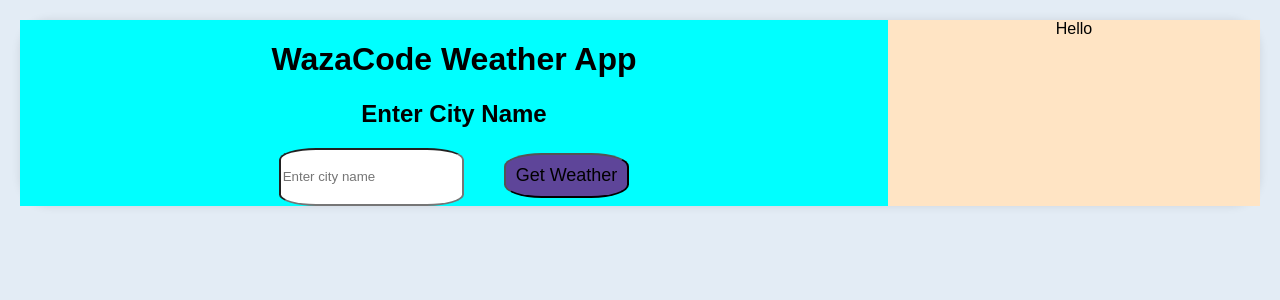
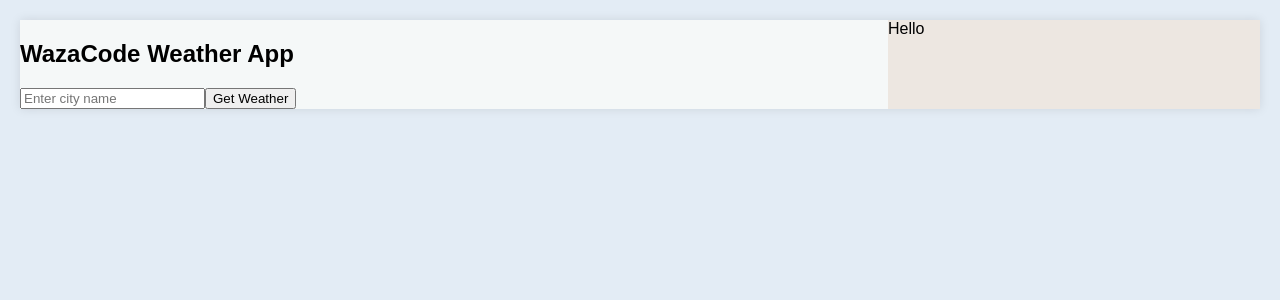
Before and after one commit to ishimwepati/Weather-App-React, a React (Create React App) app: page / in a window 1280 px wide. Shown: the top 300 px of the page. Built offline with nearby package versions, Linux system fonts and the light colour scheme; no server answers.

Commit message:
Design restored to the beginning

```diff
--- a/src/App.css
+++ b/src/App.css
@@ -1,19 +1,18 @@
 body {
   font-family: Arial, sans-serif;
-  justify-content: center;
-  align-items: center;
   background-color: rgb(227, 236, 245);
   background-size: cover;
   background-position: center;
+
 }
 .right {
-  background-color: aqua;
+  background-color: rgb(245, 248, 248);
   flex: 70%;
   width: 80%;
 }
 
 .left {
-  background-color: bisque;
+  background-color: rgb(237, 231, 225);
   flex: 30%;
   width: 20%;
 }
@@ -21,23 +20,7 @@ body {
   display: flex;
   flex-direction: row;
   margin: 20px;
-  text-align: center;
-  border-radius: 30px;
   box-shadow: 0 0 10px rgba(0, 0, 0, 0.1);
   background-color: rgba(255, 255, 255, 0.8);
 
 }
-
-#getWeather {
-  background-color: rgba(118, 23, 128, 0.8);
-  padding: 10px;
-  border-radius: 30%;
-  margin-left: 40px;
-  font-size: large;
-}
-
-#inputCity {
-  padding: 2px;
-  height: 50px;
-  border-radius: 20%;
-}
--- a/src/App.js
+++ b/src/App.js
@@ -104,9 +104,8 @@ function App() {
 
   <div className="container">
     <div className="right">
-      <h1>WazaCode Weather App</h1>
-      <h2>Enter City Name</h2>
 
+      <h2>WazaCode Weather App</h2>
       <input
         type="text"
         value={city}
```
